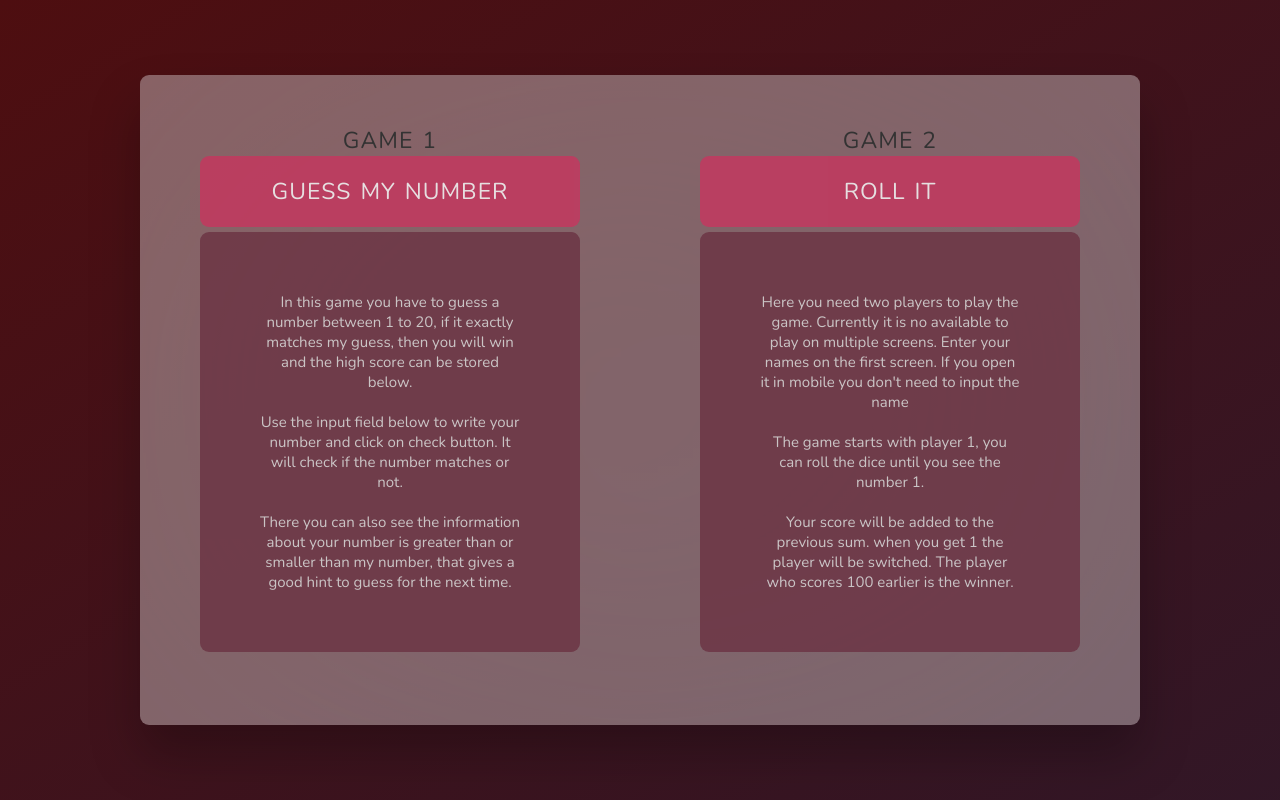
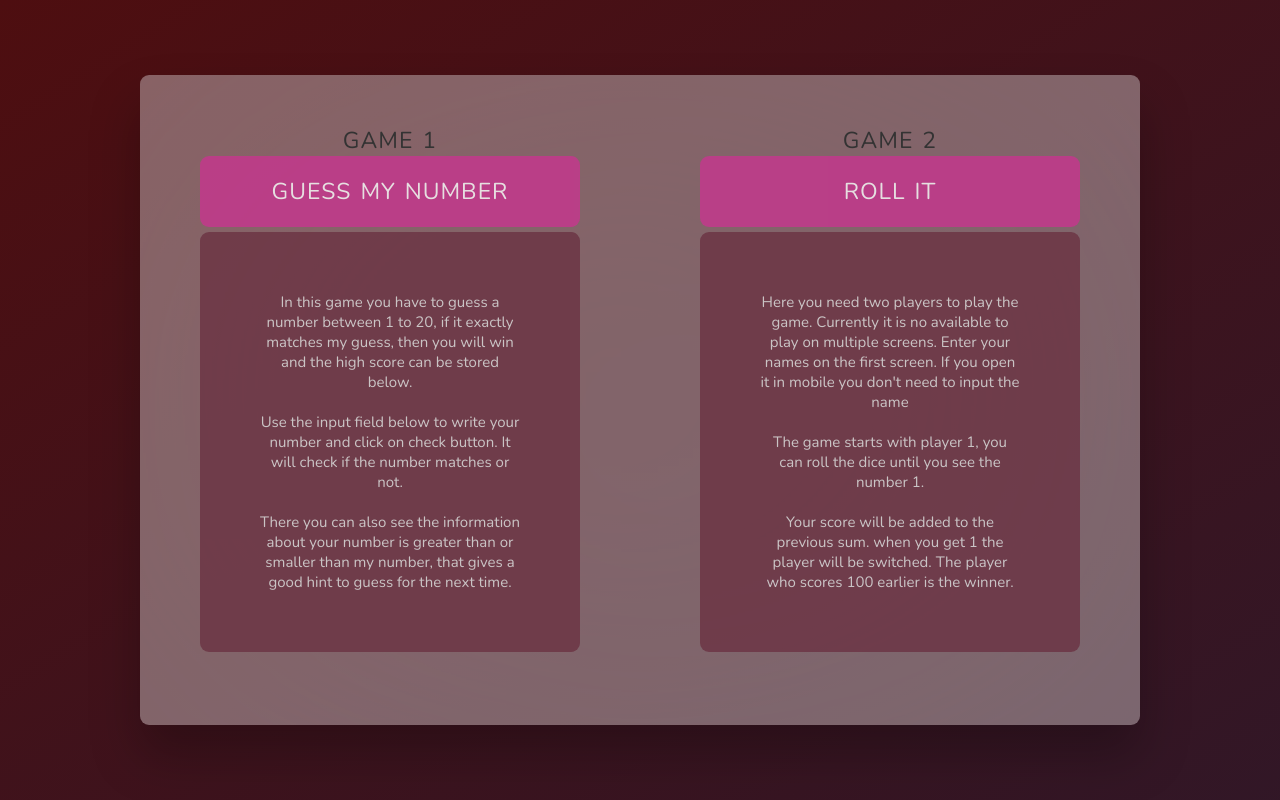
Before and after one commit to imran786110/javascript-games, a plain HTML site: page index.html in a window 1280 px wide. Drawn offline with nearby package versions, Linux system fonts and the light colour scheme.

Commit message:
background update

```diff
--- a/style.css
+++ b/style.css
@@ -60,7 +60,7 @@ h2 {
 }
 
 .current {
-  background-color: #c7365f;
+  background-color: #c7368f;
   opacity: 0.8;
   border-radius: 9px;
   color: #fff;
```
